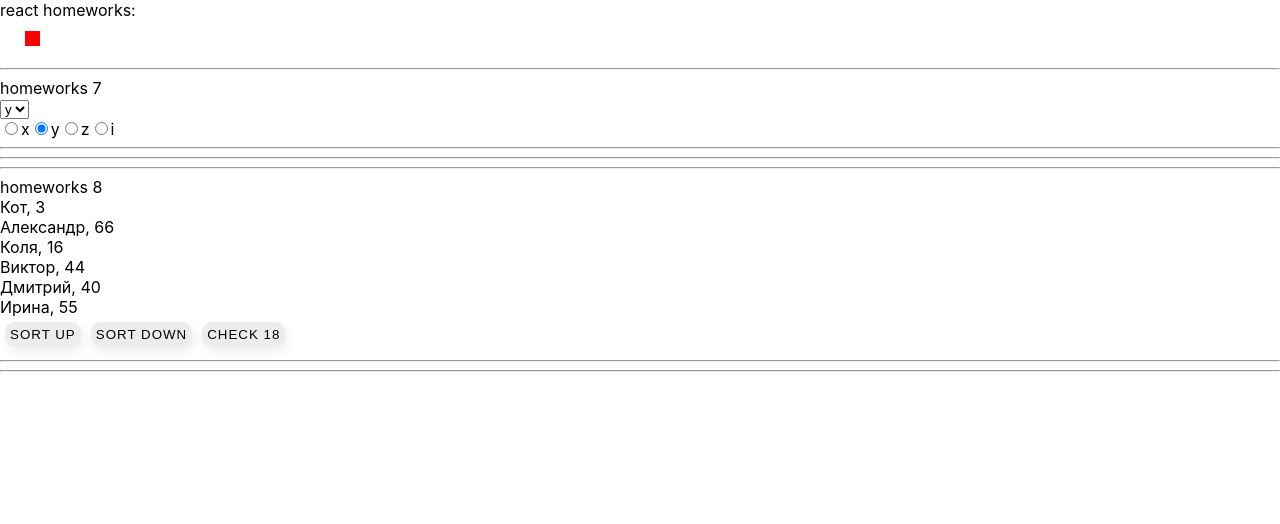
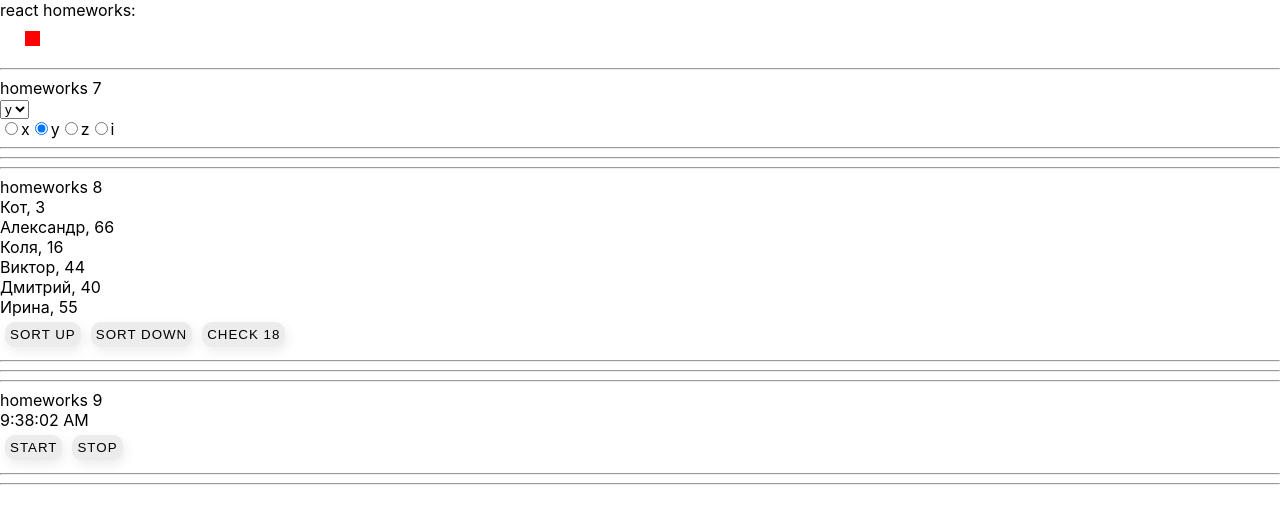
Before and after one commit to VictorAdamovich/ReactHW, a React (Create React App) app: page /#/junior in a window 1280 px wide. Shown: the top 524 px of the page. Built offline with nearby package versions, Linux system fonts and the light colour scheme.

Commit message:
add hw 9

```diff
--- a/src/p2-homeworks/h5-rrd-v6/pages/Junior.tsx
+++ b/src/p2-homeworks/h5-rrd-v6/pages/Junior.tsx
@@ -1,12 +1,14 @@
 import React from 'react';
 import HW7 from '../../h7/HW7';
 import HW8 from '../../h8/HW8';
+import HW9 from '../../h9/HW9';
 
 export const Junior = () => {
     return (
         <div>
             <HW7/>
             <HW8/>
+            <HW9/>
         </div>
     );
 };
--- a/src/p2-homeworks/h9/Clock.tsx
+++ b/src/p2-homeworks/h9/Clock.tsx
@@ -1,31 +1,32 @@
-import React, {useState} from 'react'
-import SuperButton from '../h4/common/c2-SuperButton/SuperButton'
+import React, {useState} from 'react';
+import SuperButton from '../h4/common/c2-SuperButton/SuperButton';
 
 function Clock() {
-    const [timerId, setTimerId] = useState<number>(0)
-    const [date, setDate] = useState<Date>()
-    const [show, setShow] = useState<boolean>(false)
+    const [timerId, setTimerId] = useState<number>(0);
+    const [date, setDate] = useState<Date>(new Date());
+    const [show, setShow] = useState<boolean>(false);
 
     const stop = () => {
-        // stop
-    }
+        clearInterval(timerId)
+    };
     const start = () => {
-        stop()
+
+        stop();
         const id: number = window.setInterval(() => {
-            // setDate
-        }, 1000)
-        setTimerId(id)
-    }
+            setDate(new Date())
+        }, 1000);
+        setTimerId(id);
+    };
 
     const onMouseEnter = () => {
-        // show
-    }
+        setShow(true)
+    };
     const onMouseLeave = () => {
-        // close
-    }
+        setShow(false)
+    };
 
-    const stringTime = 'Time' // fix with date
-    const stringDate = 'Date' // fix with date
+    const stringTime = date.toLocaleTimeString() // fix with date
+    const stringDate = date.toLocaleDateString(); // fix with date
 
     return (
         <div>
@@ -46,7 +47,7 @@
             <SuperButton onClick={stop}>stop</SuperButton>
 
         </div>
-    )
+    );
 }
 
-export default Clock
+export default Clock;
```
Also changed, not shown: 2 other files (tests, documents, lock files or other folders).
